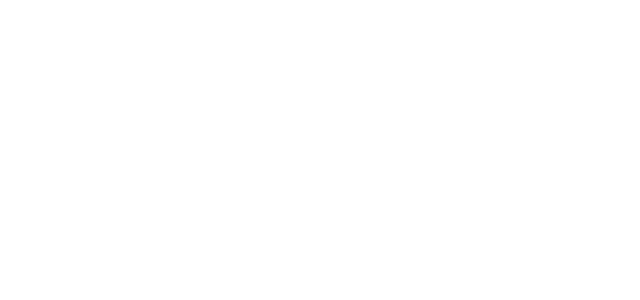
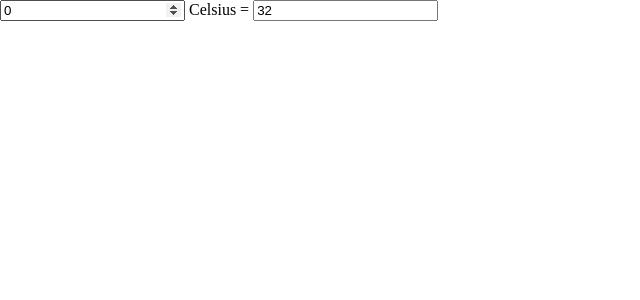
Before and after one commit to kalliub/study-vue, a Vue app: page / in a window 1280 px wide. Shown: the top 300 px of the page, without its empty margins (0-640 px from the left). Built offline with nearby package versions, Linux system fonts and the light colour scheme.

Commit message:
Tutorial: Temperature Converter

```diff
--- a/src/App.vue
+++ b/src/App.vue
@@ -14,6 +14,7 @@ import { Basic, Practical, GUIs } from './components/Tutorial/index'
     <!-- <Practical.GridSortFilter /> -->
 
     <!-- <GUIs.Counter /> -->
+    <GUIs.TemperatureConverter />
   </div>
 </template>
 
--- /dev/null
+++ b/src/components/Tutorial/GUIs/TemperatureConverter.vue
@@ -0,0 +1,26 @@
+<script setup lang="ts">
+import { ref } from 'vue'
+
+const c = ref(0)
+const f = ref(32)
+
+const setC = (e: Event, newValue = +(e.target as HTMLInputElement).value) => {
+  c.value = newValue
+  f.value = newValue * (9 / 5) + 32
+}
+
+const setF = (e: Event, newValue = +(e.target as HTMLInputElement).value) => {
+  f.value = newValue
+  c.value = (newValue - 32) * (5 / 9)
+}
+</script>
+
+<template>
+  <div>
+    <input type="number" :value="c" @change="setC" />
+    Celsius =
+    <input type="number" :value="f" @change="setF" />
+  </div>
+</template>
+
+<style scoped></style>
--- a/src/components/Tutorial/index.ts
+++ b/src/components/Tutorial/index.ts
@@ -8,6 +8,7 @@ import FetchingData from './Practical/FetchingData.vue'
 import GridSortFilter from './Practical/GridSortFilter/GridSortFilter.vue'
 
 import Counter from './GUIs/Counter.vue'
+import TemperatureConverter from './GUIs/TemperatureConverter.vue'
 
 export const Basic = {
     AttributesBindings,
@@ -24,4 +25,5 @@ export const Practical = {
 
 export const GUIs = {
   Counter,
+  TemperatureConverter
 }
```
